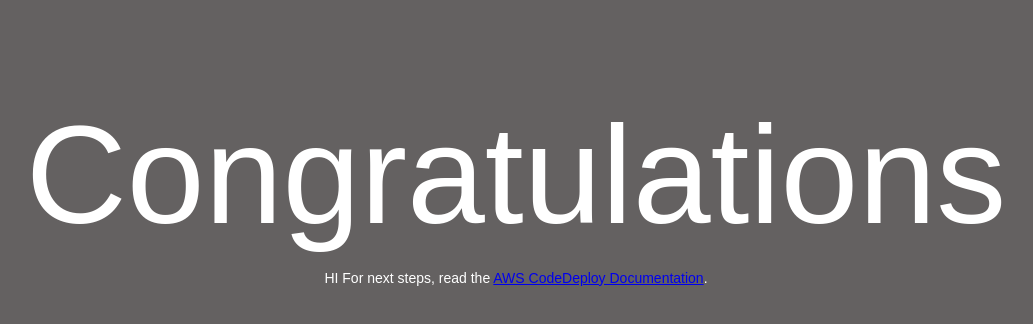
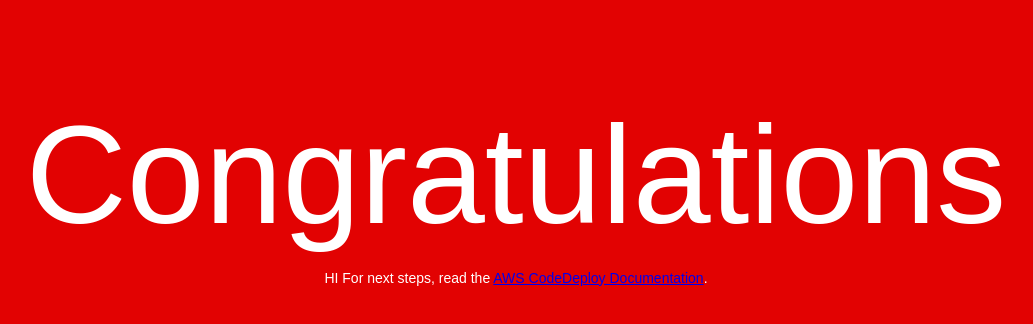
Before and after one commit to awsvivek/newtestpipe, a plain HTML site: page index.html in a window 1280 px wide. Shown: the whole page, without its empty margins (124-1157 px from the left). Drawn offline with Linux system fonts and the light colour scheme.

Commit message:
changed text

```diff
--- a/index.html
+++ b/index.html
@@ -6,7 +6,7 @@
   <style>
     body {
       color: #ffffff;
-      background-color: #646161;
+      background-color: #e20202;
       font-family: Arial, sans-serif;
       font-size: 14px;
     }
```
